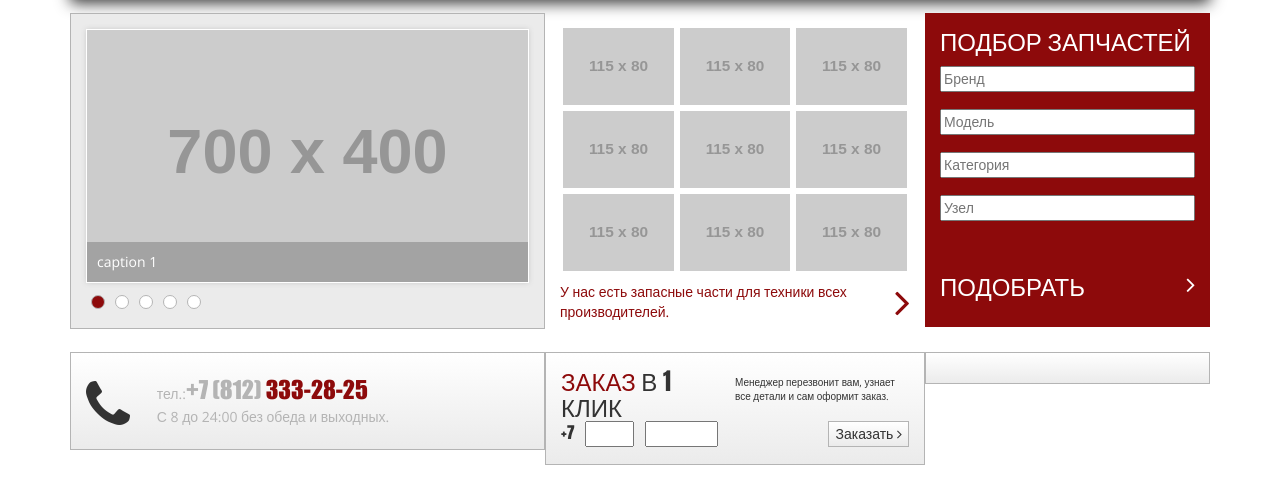
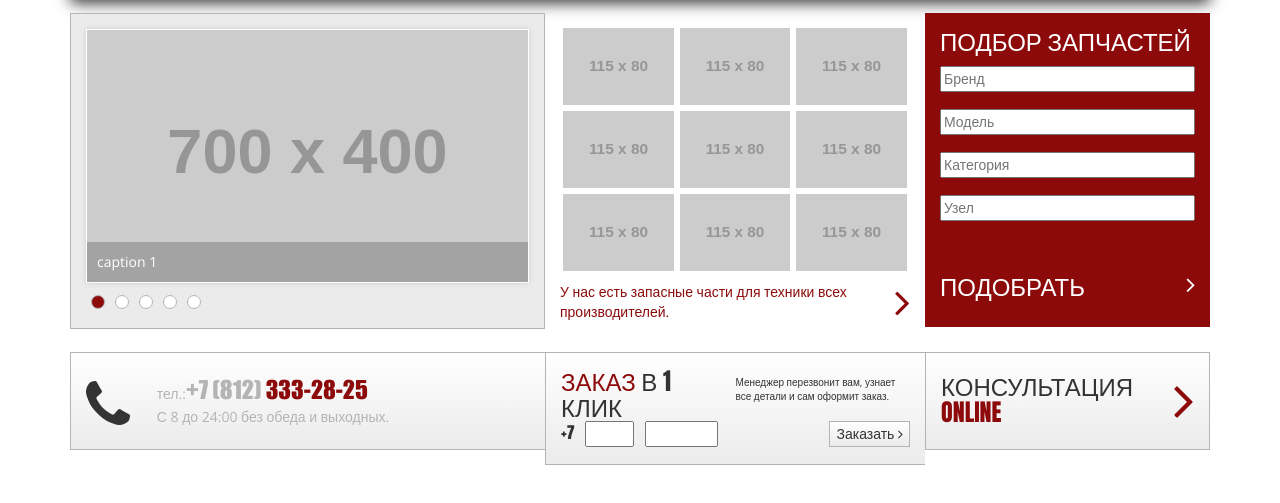
Before and after one commit to flareair/gamolot, a website: page index.html in a window 1280 px wide. Shown: the part 251-754 px from the top of the page. Drawn offline with nearby package versions, Linux system fonts and the light colour scheme; placeholder pictures from the web are drawn by us; files whose address does not match are found by name.

Commit message:
day 3 changes part 2

```diff
--- a/index.html
+++ b/index.html
@@ -197,7 +197,14 @@
         </div>
         <div class="col-md-3">
           <div class="widgets-support">
+            <a href="#">
+            <i class="fa fa-4x fa-angle-right pull-right"></i>
+              <h2>
+                Консультация<br><span class="brand-primary">online</span>
 
+              </h2>
+
+            </a>
           </div>
         </div>
       </div>
--- a/less/modules.less
+++ b/less/modules.less
@@ -146,6 +146,7 @@
   .padding-block;
   .gray-gradient;
   .bordered;
+  border-right: none;
   .phone-number {
     height: auto;
     width: inherit;
@@ -162,6 +163,7 @@
   .padding-block;
   .gray-gradient;
   .bordered;
+  border-right: none;
   h2 {
     margin: 0;
     .impact-heading(@size: 24px)
@@ -193,7 +195,19 @@
 }
 
 .widgets-support {
+  height: 98px;
+  display: table;
+  width: 100%;
   .padding-block;
   .gray-gradient;
   .bordered;
+  a{
+    display: table-cell;
+    vertical-align: middle;
+  }
+  h2 {
+    margin: 0;
+
+    .impact-heading(@size: 24px);
+  }
 }
```
Also changed, not shown: production.css.
